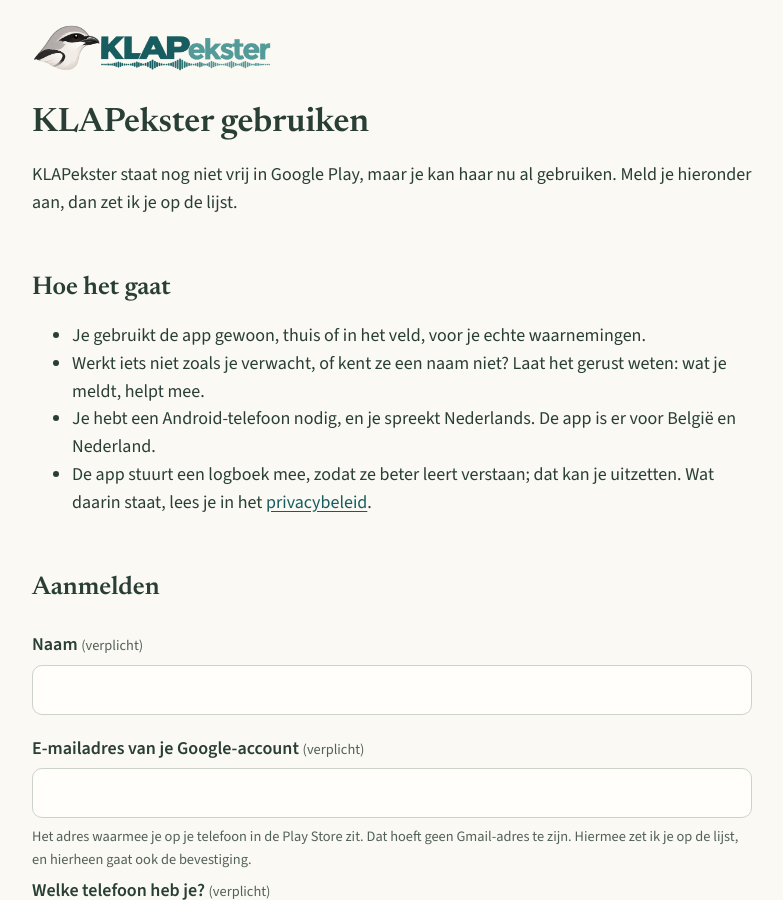
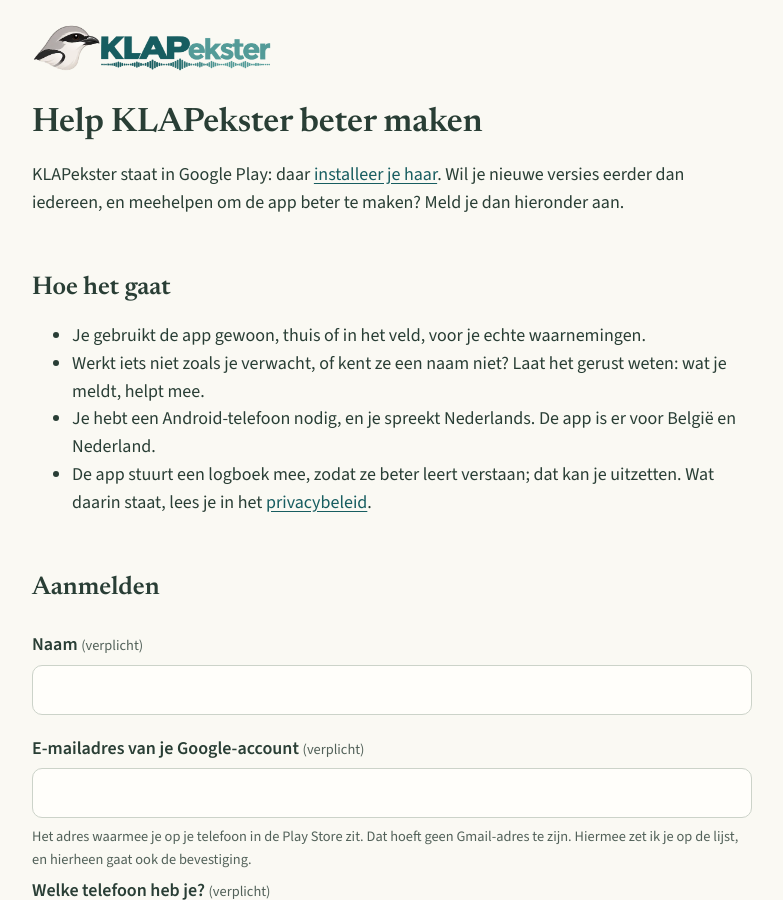
Before and after one commit to KLAPekster/website, a Jekyll site: the page built from meedoen.md, in a window 1280 px wide and 900 px high. Shown: the whole window, without its empty margins (248-1031 px from the left). Built offline with Jekyll 4.4.1, drawn with Linux system fonts in a browser that asks for light colours; some of the changed text lies outside the part shown.

Commit message:
De app staat in Google Play: knop Installeer KLAPekster, pagina Meehelpen en klapekster.be/app
- fase op winkel: de grote knop gaat rechtstreeks naar Google Play, de regel
  "nog in ontwikkeling" valt weg
- de aanmeldpagina heet "Help KLAPekster beter maken", de voetlink "Meehelpen"
- "testerslijst" wordt "de lijst" op de aanmeld- en bedankpagina
- nieuw: klapekster.be/app stuurt door naar Google Play (voor een QR-code)

Co-Authored-By: Claude Opus 5.5 <noreply@anthropic.com>

```diff
--- a/_config.yml
+++ b/_config.yml
@@ -24,7 +24,7 @@ baseurl: ""
 # van de aanmeldpagina lezen alleen deze regel. (Het woord "test" staat
 # alleen hier; op de site zelf heet het "gebruiken", sinds 13 oktober 2026,
 # daarvoor "proberen".)
-fase: test
+fase: winkel
 
 play_id: be.klapekster.app
 contact: klapekster.app@gmail.com
--- a/_includes/playknop.html
+++ b/_includes/playknop.html
@@ -6,10 +6,11 @@
   2026). Ook geen "Nu gebruiken": je meldt je eerst aan en wordt met de hand
   op de lijst gezet, dus "nu" belooft te veel. "Gebruiken" en niet meer
   "proberen": de app is volledig bruikbaar en de go-live is dichtbij
-  (Olivier, 13 oktober 2026).
+  (Olivier, 13 oktober 2026). Sinds 21 oktober 2026 staat de app vrij in
+  Google Play; tot de officiële badge er is, een gewone knop.
 {% endcomment %}
 {% if site.fase == 'winkel' %}
-<a class="knop" href="https://play.google.com/store/apps/details?id={{ site.play_id }}">Download in Google Play</a>
+<a class="knop" href="https://play.google.com/store/apps/details?id={{ site.play_id }}">Installeer KLAPekster</a>
 {% else %}
 <a class="knop" href="{{ '/meedoen/' | relative_url }}">Gebruik KLAPekster</a>
 {% endif %}
--- a/_includes/voet.html
+++ b/_includes/voet.html
@@ -4,7 +4,7 @@
       <a href="{{ '/contact/' | relative_url }}">Contact</a>
       <a href="{{ '/privacy/' | relative_url }}">Privacy</a>
       {% if site.rekening and site.rekening != '' %}<a href="{{ '/steunen/' | relative_url }}">Steunen</a>{% endif %}
-      <a href="{{ '/meedoen/' | relative_url }}">{% if site.fase == 'winkel' %}Nieuwe versies eerder{% else %}Gebruiken{% endif %}</a>
+      <a href="{{ '/meedoen/' | relative_url }}">{% if site.fase == 'winkel' %}Meehelpen{% else %}Gebruiken{% endif %}</a>
     </nav>
     <p>KLAPekster is een hobbyproject, op dit moment niet verbonden met Natuurpunt of de organisatie achter waarnemingen.be, waarneming.nl of observation.org.</p>
     <p class="flauw">Bijgewerkt op {{ site.time | date: '%-d-%-m-%Y' }}</p>
--- a/meedoen.md
+++ b/meedoen.md
@@ -1,15 +1,19 @@
 ---
-title: KLAPekster gebruiken
-description: Meld je aan om KLAPekster nu al te gebruiken op je Android-telefoon.
+title: Help KLAPekster beter maken
+description: Meld je aan om mee te helpen aan KLAPekster en nieuwe versies eerder dan iedereen te krijgen.
 permalink: /meedoen/
 ---
 
+{% if site.fase == 'winkel' %}
+# Help KLAPekster beter maken
+
+KLAPekster staat in Google Play: daar
+[installeer je haar](https://play.google.com/store/apps/details?id={{ site.play_id }}).
+Wil je nieuwe versies eerder dan iedereen, en meehelpen om de app beter te
+maken? Meld je dan hieronder aan.
+{% else %}
 # KLAPekster gebruiken
 
-{% if site.fase == 'winkel' %}
-KLAPekster staat in Google Play. Wil je nieuwe versies eerder dan iedereen,
-meld je dan hieronder aan.
-{% else %}
 KLAPekster staat nog niet vrij in Google Play, maar je kan haar nu al
 gebruiken. Meld je hieronder aan, dan zet ik je op de lijst.
 {% endif %}
```
Also changed, not shown: other parts of meedoen.md (+1 -1 lines), app.md (added, +26 -0 lines), bedankt.md (+1 -1 lines).
